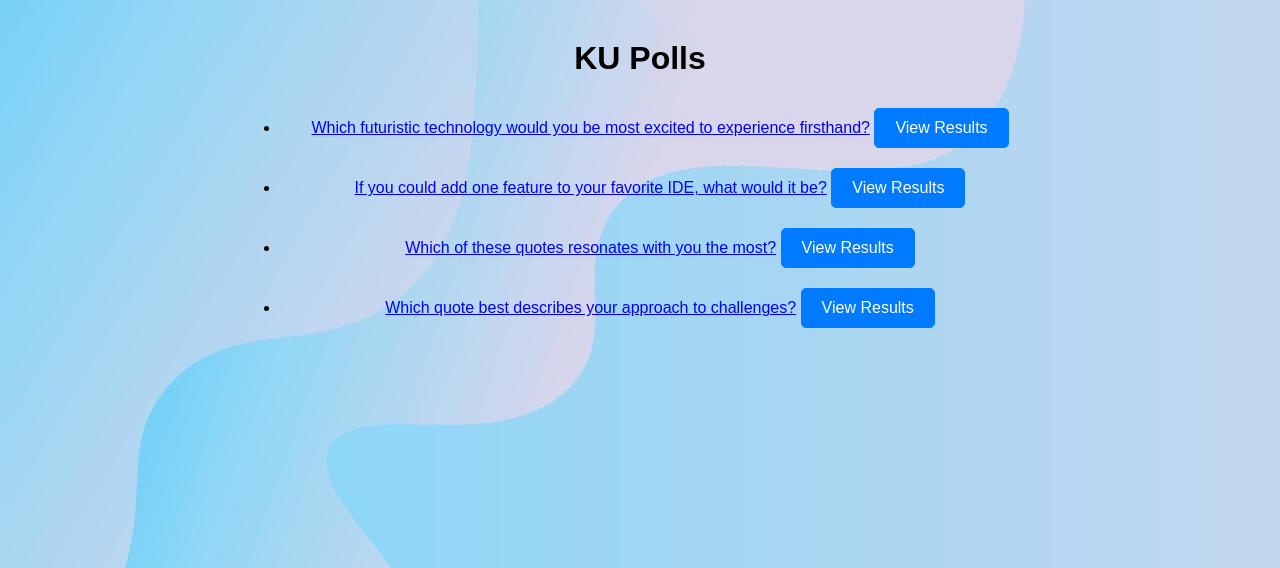
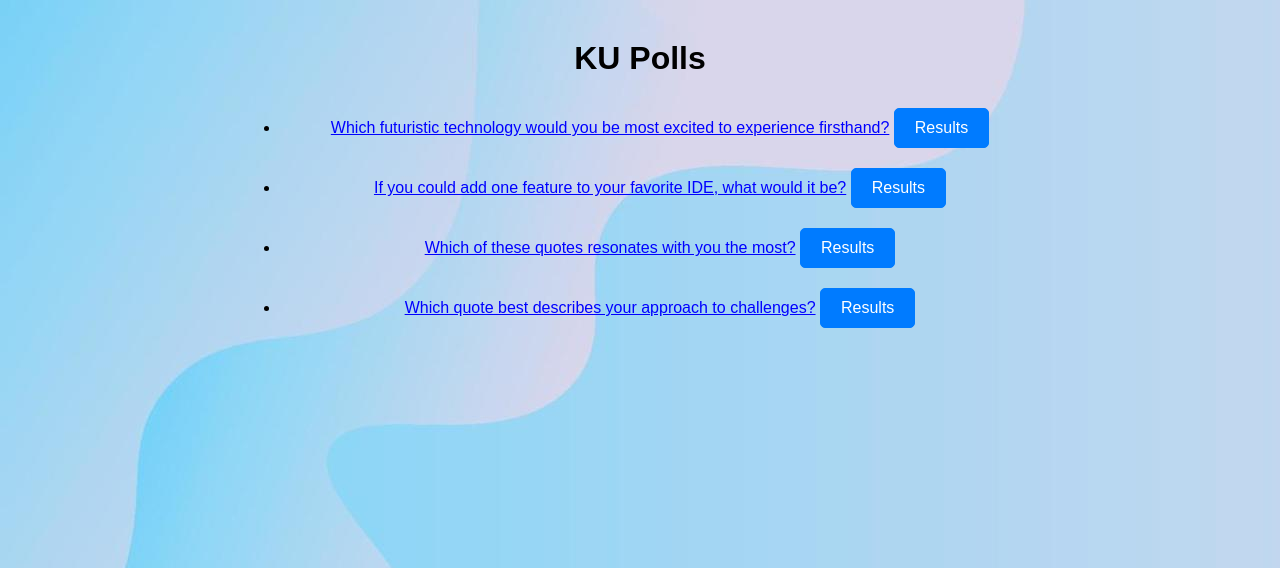
Before and after one commit to KikyoBRV/ku-polls, a Django app: page /polls/ in a window 1280 px wide. Shown: the top 568 px of the page. Run offline with Django 5.2, Linux system fonts and the light colour scheme; data comes from the database, SQL or seed files in the repository.

Commit message:
Update results link

```diff
--- a/polls/templates/polls/detail.html
+++ b/polls/templates/polls/detail.html
@@ -9,7 +9,7 @@
 <body>
     <div class="navigation">
         <a href="{% url 'polls:index' %}" class="back-link">← Back to List of Polls</a>
-        <a href="{% url 'polls:results' question.id %}" class="results-link">View Results</a>
+        <a href="{% url 'polls:results' question.id %}" class="results-link">Results</a>
     </div>
 
     <form action="{% url 'polls:vote' question.id %}" method="post">
--- a/polls/templates/polls/index.html
+++ b/polls/templates/polls/index.html
@@ -51,7 +51,7 @@
             {% for question in latest_question_list %}
                 <li class="poll-item">
                     <a href="{% url 'polls:detail' question.id %}">{{ question.question_text }}</a>
-                    <a class="view-results" href="{% url 'polls:results' question.id %}">View Results</a>
+                    <a class="view-results" href="{% url 'polls:results' question.id %}">Results</a>
                 </li>
             {% endfor %}
             </ul>
```
